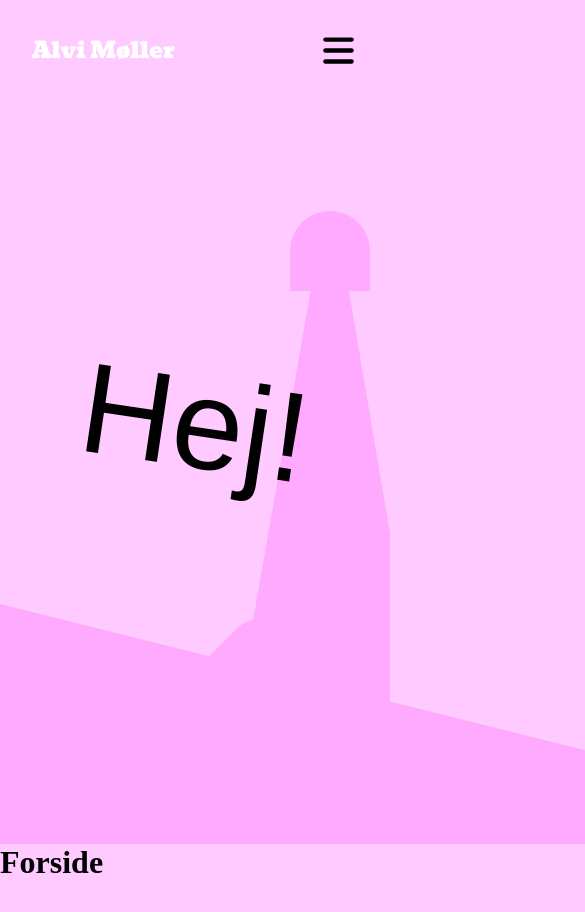
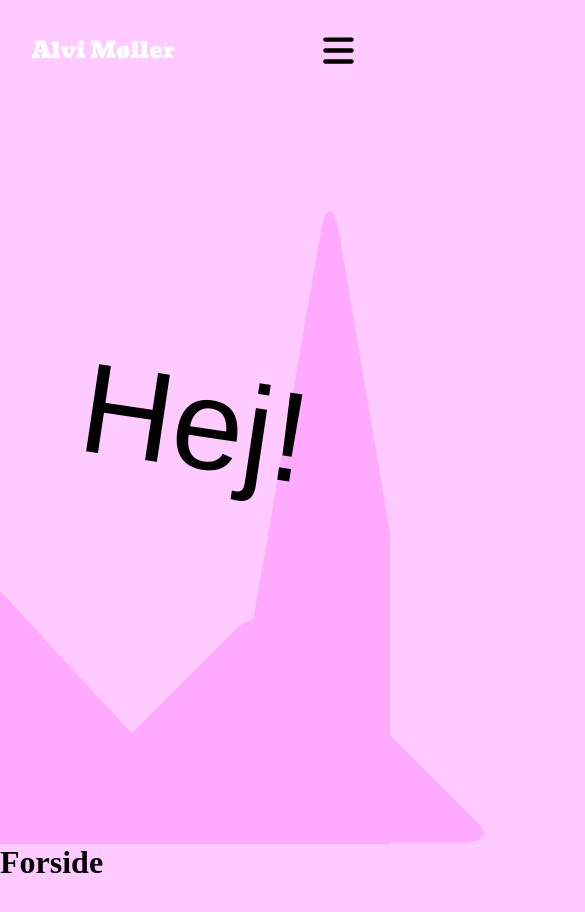
Before and after one commit to alvihelene/portfolio, a React (Vite) app in the folder portfolio/: page / in a window 390 px wide. Shown: the top 912 px of the page, 585 px wide, since content can reach past the window. Built offline with nearby package versions, Linux system fonts and the light colour scheme; a web font is replaced by a local one.

Commit message:
Mountain 1 and 3 are now responsive using "vw", "vh" and percentages instead of pixels

```diff
--- a/portfolio/src/components/background/Mountains.scss
+++ b/portfolio/src/components/background/Mountains.scss
@@ -15,8 +15,8 @@
   position: absolute;
   bottom: 0;
   left: 0;
-  width: 60em;
-  height: 15em;
+  width: 60vw;
+  height: 30vh;
   background-color: #FFa9FF;
   clip-path: polygon(0 100%, 100% 100%, 0 0);
 }
@@ -62,8 +62,8 @@
   position: absolute;
   top: 20%;
   right: 0;
-  width: 55%;
-  height: 80%;
+  width: 55vw;
+  height: 80vh;
   clip-path:polygon(76% 9%, 100% 54%, 100% 100%, 18% 100%, 68% 9%);
   background-color: #FFa9FF;
 }
@@ -73,9 +73,9 @@
   top: 25%;
   right: 15.4%;
   transform: translateX(50%);
-  width: 80px;
-  height: 80px;
-  background-color: #ffa9ff;
+  width: 5%;
+  height: 10%;
+  background-color: #FFa9FF;
   border-radius: 50%;
   border-radius:50% 50% 0 0;
 }
```
